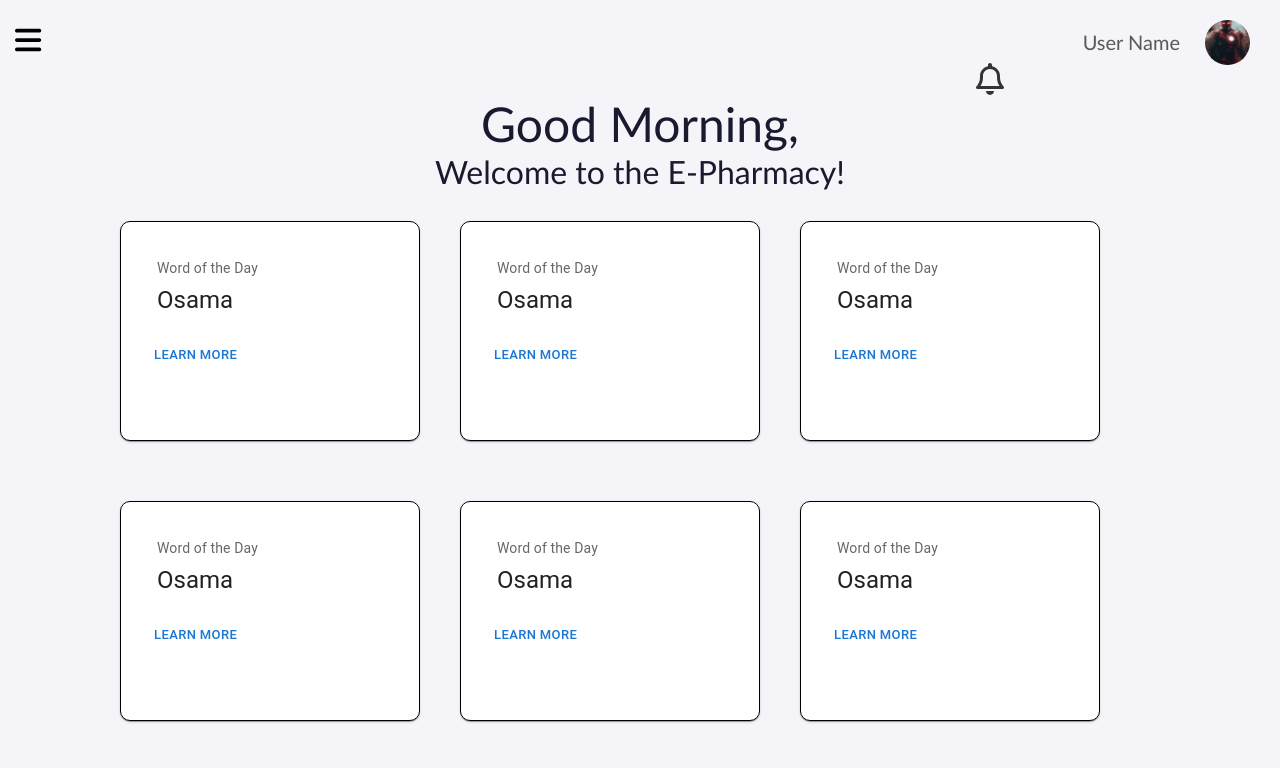
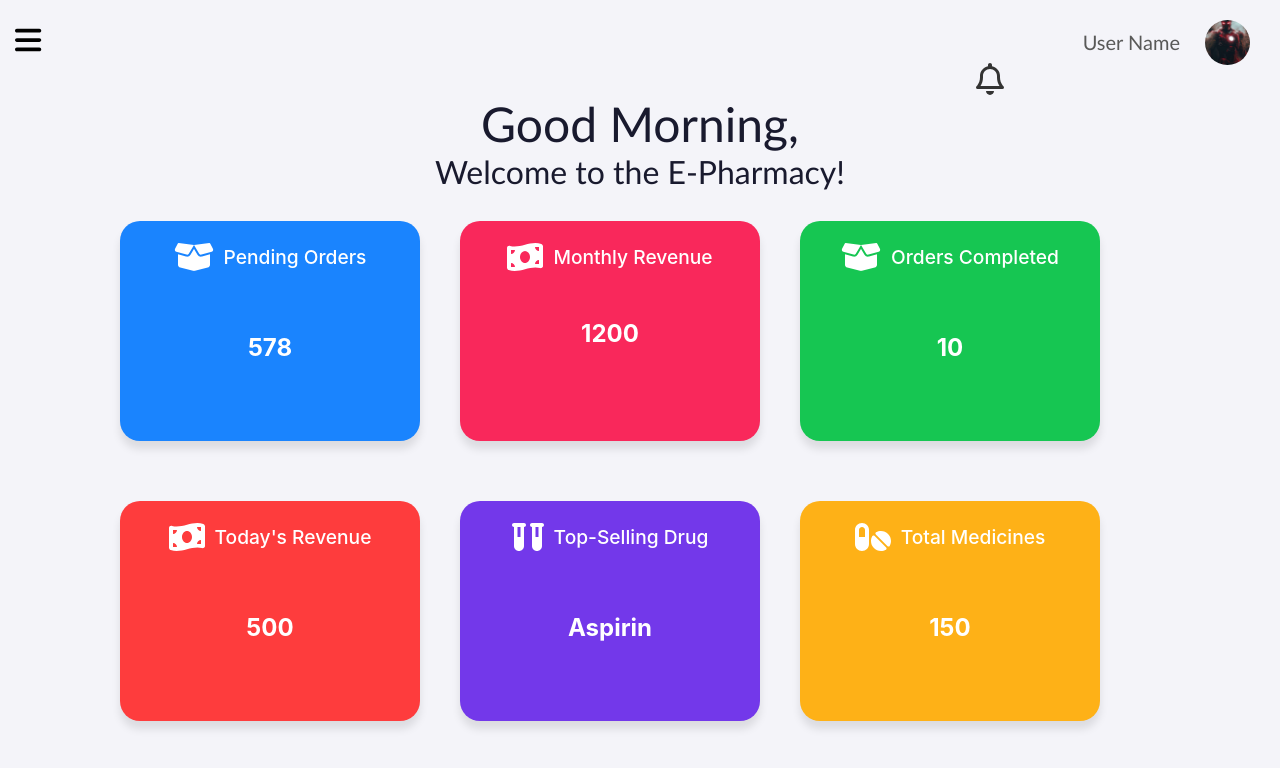
Before and after one commit to usama-codes/medify, a React (Create React App) app: page /home in a window 1280 px wide. Shown: the top 768 px of the page. Built offline with nearby package versions, Linux system fonts and the light colour scheme.

Commit message:
added card component

```diff
--- a/src/components/Card.jsx
+++ b/src/components/Card.jsx
@@ -1,31 +1,78 @@
-import * as React from 'react';
-import Card from '@mui/material/Card';
-import CardActions from '@mui/material/CardActions';
-import CardContent from '@mui/material/CardContent';
-import Button from '@mui/material/Button';
-import Typography from '@mui/material/Typography';
+import React from "react";
+import { FontAwesomeIcon } from "@fortawesome/react-fontawesome";
 
-export default function BasicCard() {
+const Card = ({
+  title,
+  content,
+  icon,
+  color,
+  textColor,
+  iconColor,
+  progress,
+  className,
+  children,
+}) => {
   return (
-    <Card className='card'
-      sx={{
-        width: 300,
-        height: 220,
-        display: 'inline',
-        border: '1px solid black',
-        borderRadius: '10px'
-         }}>
-      <CardContent>
-        <Typography gutterBottom sx={{ color: 'text.secondary', fontSize: 14 }}>
-          Word of the Day
-        </Typography>
-        <Typography variant="h5" component="div">
-          Osama
-        </Typography>
-      </CardContent>
-      <CardActions>
-        <Button size="small">Learn More</Button>
-      </CardActions>
-    </Card>
+    <div
+      className={`card shadow-md rounded-lg p-4 ${className}`}
+      style={{
+        backgroundColor: color,
+        fontFamily: "Inter, Helvetica, sans-serif",
+      }}
+    >
+      <div className="card-header">
+        {icon && (
+          <FontAwesomeIcon
+            icon={icon}
+            size="2x"
+            className="mr-4"
+            style={{ color: iconColor }}
+          />
+        )}
+        <h3
+          className="card-title"
+          style={{ color: textColor }}
+        >
+          {title}
+        </h3>
+      </div>
+      <div
+        className="card-content"
+        style={{
+          display: "flex",
+          flexDirection: "column",
+          justifyContent: "center",
+          alignItems: "center",
+          height: "200px", // Adjust based on your card's height
+          textAlign: "center",
+        }}
+      >
+        {content && (
+          <p
+            style={{
+              color: textColor,
+              fontSize: "1.5em",
+              fontWeight: "bold",
+              margin: "0", // Remove extra space around the content
+            }}
+          >
+            {content}
+          </p>
+        )}
+      </div>
+      {progress !== undefined && (
+        <div className="progress-container mt-4">
+          <div className="progress-bar bg-gray-200 rounded-full h-2">
+            <div
+              className="bg-blue-500 h-2 rounded-full"
+              style={{ width: `${progress}%` }}
+            ></div>
+          </div>
+        </div>
+      )}
+      {children}
+    </div>
   );
-}
+};
+
+export default Card;
```
